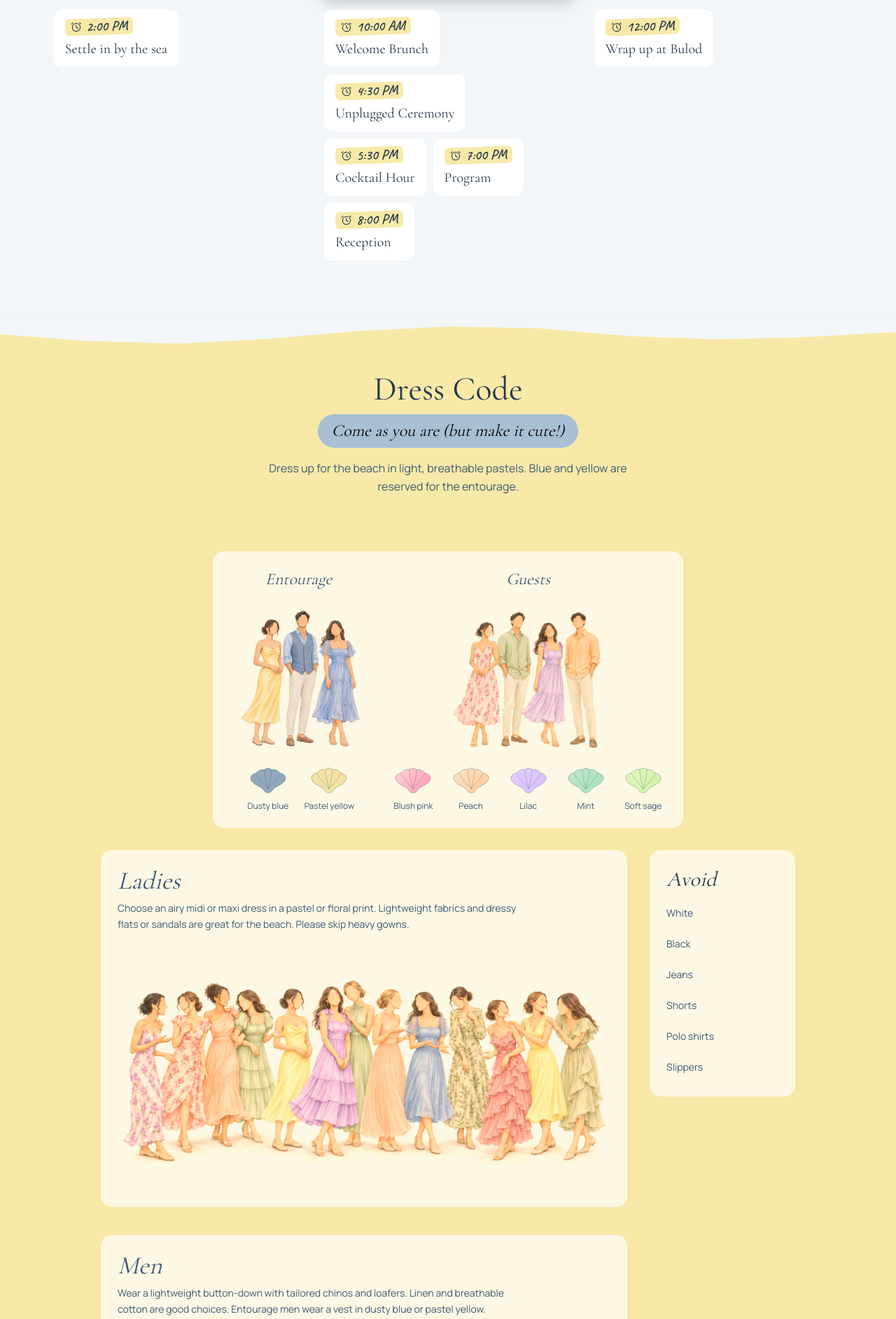
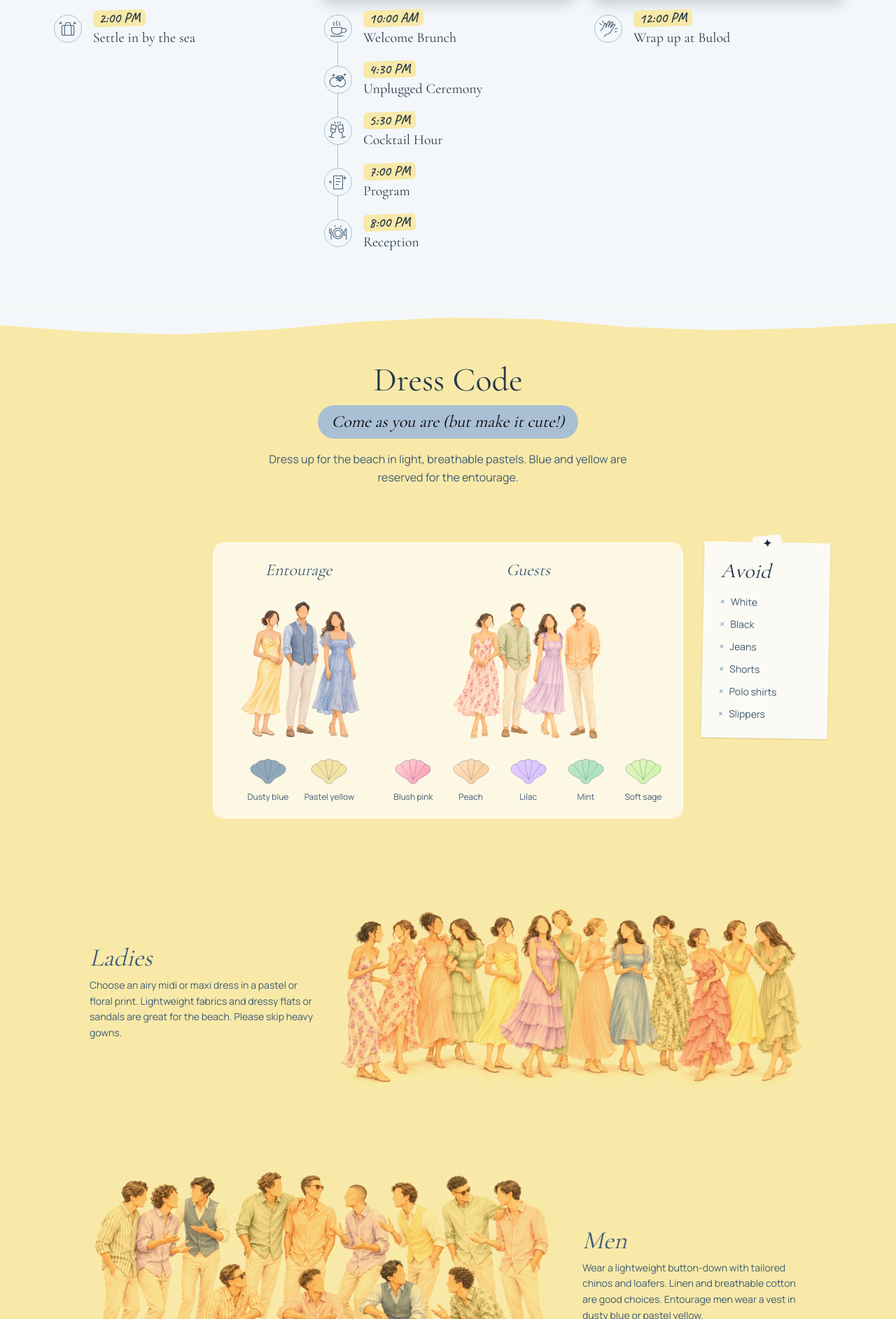
Before and after one commit to pjudal/wedding-site, a Next.js app: page /wedding-details in a window 1280 px wide. Shown: the part 1835-3720 px from the top of the page at 70% size. Built offline with nearby package versions, Linux system fonts and the light colour scheme.

Commit message:
Refine weekend timeline and dress code layout

```diff
--- a/src/components/DressCode.tsx
+++ b/src/components/DressCode.tsx
@@ -23,8 +23,9 @@ export function DressCode() {
         <p className="mx-auto mt-4 max-w-lg text-sm leading-relaxed text-dusk-700 sm:text-base">{site.dressCode}</p>
       </header>
 
-      <div className="mx-auto max-w-5xl px-4">
-        <div className="isolate mx-auto grid max-w-2xl gap-8 rounded-2xl bg-butter-50 px-4 py-6 text-center sm:grid-cols-[1fr_2fr] sm:px-6">
+      <div className="mx-auto max-w-6xl px-5 sm:px-8">
+        <div className="grid items-start gap-7 lg:grid-cols-[minmax(0,1fr)_minmax(0,42rem)_minmax(0,1fr)]">
+          <div className="isolate mx-auto grid w-full max-w-2xl lg:col-start-2 gap-8 rounded-2xl bg-butter-50 px-4 py-6 text-center sm:grid-cols-[1fr_2fr] sm:px-6">
             <div>
               <h3 className="mb-3 font-serif text-2xl italic text-dusk-700">Entourage</h3>
               <Image
@@ -46,31 +47,32 @@ export function DressCode() {
               <GuestPalette showGuestShades />
             </div>
           </div>
+        <aside aria-labelledby="attire-avoid" className="relative mx-auto w-full max-w-xs rotate-1 bg-cream px-6 pb-5 pt-6 shadow-sm lg:col-start-3">
+          <span aria-hidden="true" className="scrapbook-tape -rotate-6">✦</span>
+          <h3 id="attire-avoid" className="font-serif text-3xl italic text-dusk-900">Avoid</h3>
+          <ul className="mt-3 grid grid-cols-2 gap-x-3 gap-y-1 text-sm text-dusk-700 md:grid-cols-1">
+            {attireToAvoid.map((item) => (
+              <li key={item} className="flex items-baseline gap-2 py-1"><span aria-hidden="true" className="text-dusk-500">×</span>{item}</li>
+            ))}
+          </ul>
+        </aside>
+        </div>
 
-        <div className="mt-8 grid items-start gap-8 lg:grid-cols-[minmax(0,1fr)_13rem]">
-          <div className="grid gap-10">
-            {outfitIdeas.map(({ title, description }) => (
-              <article key={title} className="isolate rounded-2xl bg-butter-50 p-4 sm:p-6">
+        <div className="mx-auto mt-14 grid max-w-5xl gap-10 md:mt-20 md:gap-16">
+          {outfitIdeas.map(({ title, description }, index) => (
+            <article key={title} className="grid items-center gap-4 md:grid-cols-3 md:gap-8">
+              <div className={index % 2 ? "md:col-start-3 md:row-start-1" : undefined}>
                 <h3 className="font-serif text-4xl italic text-dusk-700">{title}</h3>
                 <p className="mt-2 max-w-xl text-sm leading-relaxed text-dusk-700">{description}</p>
+              </div>
               <Image
                 src={illustrations[title].image}
                 alt={illustrations[title].alt}
-                  sizes="(min-width: 1024px) 704px, (min-width: 640px) calc(100vw - 5rem), calc(100vw - 4rem)"
-                  className="mt-4 h-auto w-full mix-blend-multiply brightness-[1.09]"
+                sizes="(min-width: 1024px) 680px, (min-width: 768px) 62vw, 94vw"
+                className={`h-auto w-full mix-blend-multiply brightness-[1.09] md:col-span-2 md:row-start-1 ${index % 2 ? "md:col-start-1" : "md:col-start-2"}`}
               />
             </article>
           ))}
-          </div>
-
-          <aside aria-labelledby="attire-avoid" className="rounded-2xl bg-butter-50 p-6">
-            <h3 id="attire-avoid" className="font-serif text-3xl italic text-dusk-900">Avoid</h3>
-            <ul className="mt-3 grid grid-cols-2 gap-2 text-sm text-dusk-700 md:grid-cols-1">
-              {attireToAvoid.map((item) => (
-                <li key={item} className="py-2">{item}</li>
-              ))}
-            </ul>
-          </aside>
         </div>
       </div>
     </section>
--- a/src/components/Schedule.tsx
+++ b/src/components/Schedule.tsx
@@ -4,6 +4,18 @@ import dayOnePhoto from "@/assets/timeline-day-1.webp";
 import dayTwoPhoto from "@/assets/timeline-day-2.webp";
 import dayThreePhoto from "@/assets/timeline-day-3.webp";
 import { weddingTimeline, weddingTimelineIntro } from "@/content";
+
+import { timelineIcons } from "./timelineIcons";
+
+const eventIcons: Readonly<Record<string, string>> = {
+  "Settle in by the sea": timelineIcons.arrival,
+  "Welcome Brunch": timelineIcons.brunch,
+  "Unplugged Ceremony": timelineIcons.ceremony,
+  "Cocktail Hour": timelineIcons.toast,
+  Program: timelineIcons.program,
+  Reception: timelineIcons.dinner,
+  "Wrap up at Bulod": timelineIcons.farewell,
+};
 
 const handwriting = Caveat({ subsets: ["latin"], weight: "600" });
 
@@ -27,9 +39,9 @@ export function Schedule() {
             <figure className="scrapbook-print self-start">
               <Image
                 src={index === 0 ? dayOnePhoto : index === 1 ? dayTwoPhoto : dayThreePhoto}
-                alt={index === 0 ? "Sunset over the sea reflected in Bulod’s pool" : index === 1 ? "PJ gives Jedah a piggyback ride under autumn trees" : "PJ photographs Jedah as snow falls around them"}
+                alt={index === 0 ? "Sunset over the sea reflected in Bulod’s pool" : index === 1 ? "PJ gives Jedah a piggyback ride under autumn trees" : "PJ and Jedah embrace beneath the trees with sunlight between them"}
                 sizes="(min-width: 1024px) 29vw, 94vw"
-                className={index === 0 ? "aspect-square w-full object-cover object-[center_75%]" : "h-auto w-full"}
+                className="h-auto w-full"
               />
               {index === 0 && (
                 <figcaption className="mt-2 text-xs text-dusk-700">
@@ -38,16 +50,18 @@ export function Schedule() {
               )}
             </figure>
             {events.length > 0 && (
-              <ol className="flex flex-wrap gap-2.5 self-start">
+              <ol className="relative grid gap-5 self-start before:absolute before:inset-y-5 before:left-[1.21875rem] before:w-px before:bg-dusk-300">
                 {events.map(({ label, time }) => (
-                  <li key={label} className="rounded-xl bg-white px-4 py-3">
-                    <span className={`${handwriting.className} inline-flex -rotate-2 items-center gap-1.5 whitespace-nowrap rounded-md bg-butter-200 px-2 py-0.5 text-xl leading-none text-dusk-900`}>
-                      <svg aria-hidden="true" viewBox="0 0 20 20" className="size-4" fill="none" stroke="currentColor" strokeWidth="1.4" strokeLinecap="round" strokeLinejoin="round">
-                        <path d="M10 3c4-.2 7 2.8 7 6.9 0 4-3 7.1-7 7.1s-7-3-7-7C3 6 6 3.2 10 3Zm0 3.1-.1 4 2.8 1.7M2 4l2-2m12 0 2 2" />
+                  <li key={label} className="relative flex items-center gap-4">
+                    <span className="grid size-10 shrink-0 place-items-center rounded-full border border-dusk-300 bg-dusk-50 text-dusk-700" aria-hidden="true">
+                      <svg viewBox="0 0 48 48" className="size-7" fill="none" stroke="currentColor" strokeWidth="1.8" strokeLinecap="round" strokeLinejoin="round">
+                        <path d={eventIcons[label]} />
                       </svg>
-                      {time}
                     </span>
-                    <span className="mt-1 block font-serif text-xl text-dusk-900">{label}</span>
+                    <div className="min-w-0">
+                      <span className={`${handwriting.className} inline-block -rotate-2 whitespace-nowrap rounded-md bg-butter-200 px-2 py-0.5 text-xl leading-none text-dusk-900`}>{time}</span>
+                      <span className="mt-1 block font-serif text-xl leading-tight text-dusk-900">{label}</span>
+                    </div>
                   </li>
                 ))}
               </ol>
--- a/src/components/SchedulePreview.tsx
+++ b/src/components/SchedulePreview.tsx
@@ -1,26 +1,27 @@
 import Link from "next/link";
 import { detailHeadings, site, weddingTimelineIntro } from "@/content";
+import { timelineIcons } from "./timelineIcons";
 
 const weekend = [
   {
     day: "Saturday · March 20",
     events: [
-      { label: "Settle in by the sea", time: "2:00 PM", icon: "M9 36V20q0-4 4-4h22q4 0 4 4v16q0 4-4 4H13q-4 0-4-4ZM18 16v-4q0-3 3-3h6q3 0 3 3v4M16 17v22m16-22v22M5 12l2-5m-4 3 6 1m31-4 1 6m-3-2 6-1" },
+      { label: "Settle in by the sea", time: "2:00 PM", icon: timelineIcons.arrival },
     ],
   },
   {
     day: "Sunday · March 21",
     events: [
-      { label: "Welcome brunch", time: "10:00 AM", icon: "M8 21h25v7q-1 10-12 10T8 28Zm25 2h4q9 0 7 6-2 5-12 5M5 41q13 4 31 0M15 16q-5-4 0-8m7 8q-5-5 0-11m7 11q-4-4 0-8" },
-      { label: "Ceremony", time: site.ceremonyTimeLabel, icon: "M23 22a11 11 0 1 0 0 15m-2-11a11 11 0 1 1 2 12m-4-19 5-5h9l5 5-10 9Zm0 0h19m-14-5 4 14 5-14M13 10v6m-3-3h6m24-4v5m-2-3h5" },
-      { label: "Toast", time: "5:30 PM", icon: "m8 8 12 3-3 13q-2 6-7 4t-4-8Zm27 0-12 3 3 13q2 6 7 4t4-8ZM10 28 7 39m-5-1 11 3m20-13 3 11m-5 2 11-3M7 18l11 3m7 0 11-3M23 5V2m-5 4-3-4m12 4 3-4" },
-      { label: "Dinner", time: "8:00 PM", icon: "M36 25c0 7-5 13-12 13s-13-6-13-13 6-13 13-13 12 6 12 13Zm-4 0a8 8 0 1 1-16 0 8 8 0 0 1 16 0ZM3 13v9q0 3 4 3v15M7 13v11m37-11q-6 4-5 16h5m0-16v27M16 6l1 3m13-3 1 3" },
+      { label: "Welcome brunch", time: "10:00 AM", icon: timelineIcons.brunch },
+      { label: "Ceremony", time: site.ceremonyTimeLabel, icon: timelineIcons.ceremony },
+      { label: "Toast", time: "5:30 PM", icon: timelineIcons.toast },
+      { label: "Dinner", time: "8:00 PM", icon: timelineIcons.dinner },
     ],
   },
   {
     day: "Monday · March 22",
     events: [
-      { label: "Till next time", time: "12:00 PM", icon: "M5 29q5-3 7-9l3-8q2-3 4 0l-1 9 6-14q2-3 4 0l-4 13 7-12q3-2 4 1l-6 13 8-9q4-1 3 3l-9 14q-4 7-12 8l-5 5M3 11l4 4M10 5l3 5m28 15 4-2m-5 9 5-1" },
+      { label: "Till next time", time: "12:00 PM", icon: timelineIcons.farewell },
     ],
   },
 ];
--- a/src/components/WeddingDetails.tsx
+++ b/src/components/WeddingDetails.tsx
@@ -1,4 +1,3 @@
-import Link from "next/link";
 import heroPhoto from "@/assets/wedding-details-hero.webp";
 import { weddingPages } from "@/content";
 import { DressCode } from "./DressCode";
@@ -38,8 +37,6 @@ export function WeddingDetails() {
           Getting to spend the weekend with you is the best gift we could ask for. Thank you for making the time and the trip to celebrate with us.
         </p>
         <p className="mx-auto mt-6 max-w-xl text-dusk-700">Please feel free to come empty-handed. If you’d still like to give something, we’d be grateful for a little help building our honeymoon fund.</p>
-        <p className="mx-auto mt-6 max-w-xl text-dusk-700">And if you’d like to leave us a few words, there’s a little space for a note in your RSVP.</p>
-        <Link href="/rsvp" className="mt-4 inline-block font-semibold text-dusk-900 underline underline-offset-4">Leave us a note in your RSVP</Link>
       </section>
     </main>
   );
--- /dev/null
+++ b/src/components/timelineIcons.ts
@@ -0,0 +1,9 @@
+export const timelineIcons = {
+  arrival: "M9 36V20q0-4 4-4h22q4 0 4 4v16q0 4-4 4H13q-4 0-4-4ZM18 16v-4q0-3 3-3h6q3 0 3 3v4M16 17v22m16-22v22M5 12l2-5m-4 3 6 1m31-4 1 6m-3-2 6-1",
+  brunch: "M8 21h25v7q-1 10-12 10T8 28Zm25 2h4q9 0 7 6-2 5-12 5M5 41q13 4 31 0M15 16q-5-4 0-8m7 8q-5-5 0-11m7 11q-4-4 0-8",
+  ceremony: "M23 22a11 11 0 1 0 0 15m-2-11a11 11 0 1 1 2 12m-4-19 5-5h9l5 5-10 9Zm0 0h19m-14-5 4 14 5-14M13 10v6m-3-3h6m24-4v5m-2-3h5",
+  toast: "m8 8 12 3-3 13q-2 6-7 4t-4-8Zm27 0-12 3 3 13q2 6 7 4t4-8ZM10 28 7 39m-5-1 11 3m20-13 3 11m-5 2 11-3M7 18l11 3m7 0 11-3M23 5V2m-5 4-3-4m12 4 3-4",
+  dinner: "M36 25c0 7-5 13-12 13s-13-6-13-13 6-13 13-13 12 6 12 13Zm-4 0a8 8 0 1 1-16 0 8 8 0 0 1 16 0ZM3 13v9q0 3 4 3v15M7 13v11m37-11q-6 4-5 16h5m0-16v27M16 6l1 3m13-3 1 3",
+  farewell: "M5 29q5-3 7-9l3-8q2-3 4 0l-1 9 6-14q2-3 4 0l-4 13 7-12q3-2 4 1l-6 13 8-9q4-1 3 3l-9 14q-4 7-12 8l-5 5M3 11l4 4M10 5l3 5m28 15 4-2m-5 9 5-1",
+  program: "M13 41V9h22v32ZM19 16h10m-10 7h10m-10 7h6m15-20v8m-4-4h8M5 21v6m-3-3h6",
+};
```
Also changed, not shown: src/assets/timeline-day-3.webp. Lines whose indentation alone changed are shown as unchanged.
